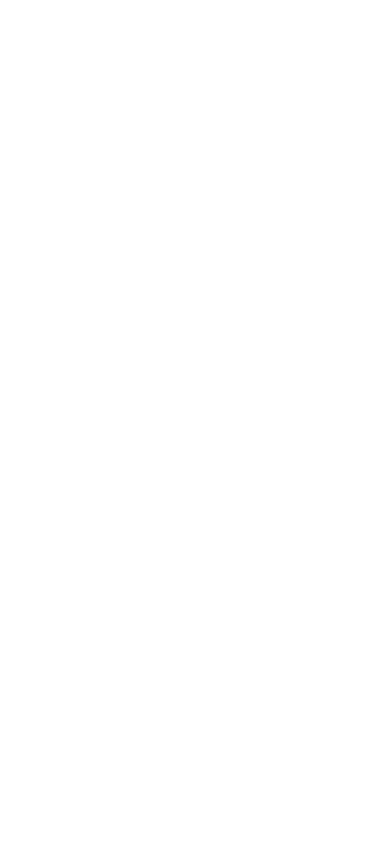
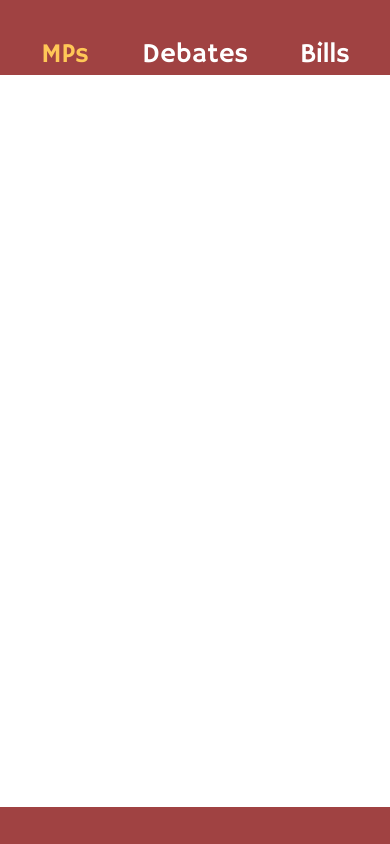
Before and after one commit to BC-Open-Legislature/Legislature-Site, a React Native app: screen / in a window 390 px wide. Built offline with nearby package versions, Linux system fonts and the light colour scheme.

Commit message:
Added Top And Bottom Bars
Added the top and bottom navigation bars without function.

```diff
--- a/App.tsx
+++ b/App.tsx
@@ -1,20 +1,50 @@
 import { StatusBar } from 'expo-status-bar';
 import React from 'react';
-import { StyleSheet, Text, View } from 'react-native';
+import { StyleSheet, View, ActivityIndicator } from 'react-native';
+import { Colours } from './app/style';
+import TopBar from './app/components/TopBar';
+import BottomBar from './app/components/BottomBar'
+import * as Font from 'expo-font';
 
-export default function App() {
-  return (
-    <View style={styles.container}>
-      <StatusBar style="auto" />
-    </View>
-  );
+export default class App extends React.Component {
+
+  state = {
+    isReady: false
+  }
+
+  componentDidMount = async() => {
+    await Font.loadAsync({
+      'HammersmithOne': require('./assets/fonts/HammersmithOne-Regular.ttf')
+    })
+
+    this.setState({ isReady:true })
+  }
+
+  render() {
+    if (this.state.isReady) {
+      return (
+        // TODO: Navigate To The MP Screen
+        <View style={styles.container}>
+          <StatusBar style="auto" />
+          <TopBar selected={'MPs'} ></TopBar>
+          <BottomBar></BottomBar>
+        </View>
+      );
+    } else {
+      return (
+        <View style={styles.container}>
+          <StatusBar style="auto" />
+          <ActivityIndicator></ActivityIndicator>
+        </View>
+      );
+    }
+  }
 }
 
 const styles = StyleSheet.create({
   container: {
-    flex: 1,
-    backgroundColor: '#fff',
-    alignItems: 'center',
-    justifyContent: 'center',
+    backgroundColor: Colours.Secondary[100],
+    height: '100%',
+    width: '100%'
   },
 });
--- /dev/null
+++ b/app/components/BottomBar/BottomBar.tsx
@@ -0,0 +1,18 @@
+import React from "react";
+import { StyleSheet, View } from "react-native";
+import { Colours } from '../../style'
+
+export default function BottomBar(): React.ReactElement {
+  return <View style={styles.bottomBar}></View>;
+}
+
+const styles = StyleSheet.create({
+  bottomBar: {
+    backgroundColor: Colours.Primary[100],
+
+    bottom: '0%',
+    height: 37.5,
+    width: '100%',
+    position: 'absolute',
+  }
+});
--- /dev/null
+++ b/app/components/BottomBar/index.ts
@@ -0,0 +1 @@
+export { default } from "./BottomBar";
--- /dev/null
+++ b/app/components/TopBar/TopBar.tsx
@@ -0,0 +1,65 @@
+import React from "react";
+import { StyleSheet, Text, StyleProp, View } from "react-native";
+import { Colours, Font } from '../../style'
+import StandardText from '../StandardText'
+
+enum SelectableOptions {
+  MPs,
+  Debates,
+  Bills
+}
+
+interface Props {
+  selected: "MPs" | "Debates" | "Bills"
+}
+
+export default function TopBar(props: Props): React.ReactElement {
+  let options = []
+  for (let selectableOption in SelectableOptions) {
+    if (isNaN(Number(selectableOption))) {
+      options.push(<StandardText
+        colour={selectableOption.toLocaleLowerCase() != props.selected.toLocaleLowerCase() ? Colours.Secondary[100] : Colours.Tertiary[100]}
+        fontSize={Font.FontSize.H1}
+        style={styles.topBarButton}
+        key={selectableOption}
+      >{selectableOption}</StandardText>)
+    }
+  }
+
+  return <View style={styles.topBar}>
+    <View style={styles.topBarButtonSpacer}></View>
+    <View style={styles.topBarButtonPanel}>
+      {options}
+    </View>
+  </View>;
+}
+
+const styles = StyleSheet.create({
+  topBar: {
+    backgroundColor: Colours.Primary[100],
+
+    top: '0%',
+    height: 75,
+    width: '100%',
+    position: 'absolute',
+    display: 'flex',
+    flex: 1
+  },
+  topBarButtonSpacer: {
+    flex: 1
+  },
+  topBarButtonPanel: {
+    width: '100%',
+    height: '50%',
+    bottom: '0%',
+    display: 'flex',
+    flexDirection: 'row',
+    alignContent: 'space-around'
+  },
+  topBarButton: {
+    fontSize: Font.FontSize.H1,
+    height: '100%',
+    textAlign: 'center',
+    flex: 1,
+  }
+});
--- /dev/null
+++ b/app/components/TopBar/index.ts
@@ -0,0 +1 @@
+export { default } from "./TopBar";
--- a/app/components/standardText/StandardText.tsx
+++ b/app/components/standardText/StandardText.tsx
@@ -11,6 +11,7 @@
 export default function StandardText(props: Props): React.ReactElement {
   const defaultStyle = {
     color: props.colour,
+    fontFamily: 'HammersmithOne',
     fontSize: props.fontSize
   }
   const customStyle = [props.style, defaultStyle];
--- a/app/style/font/Font.ts
+++ b/app/style/font/Font.ts
@@ -19,4 +19,4 @@
 
 const Font = { FontSize };
 
-export { Font };
+export default Font
--- a/app/style/font/index.ts
+++ b/app/style/font/index.ts
@@ -1,3 +1,3 @@
-import { Font } from "./Font";
+import Font from "./Font";
 
 export { Font };
--- a/package.json
+++ b/package.json
@@ -8,7 +8,10 @@
     "eject": "expo eject"
   },
   "dependencies": {
+    "@expo-google-fonts/inter": "^0.2.0",
     "expo": "~42.0.1",
+    "expo-app-loading": "1.1.2",
+    "expo-font": "~9.2.1",
     "expo-status-bar": "~1.0.4",
     "react": "16.13.1",
     "react-dom": "16.13.1",
```
Also changed, not shown: app/screens/MLA/MLAScreen.tsx (added, +24 -0 lines), app/screens/MLA/index.ts (added), assets/fonts/HammersmithOne-Regular.ttf (added), 1 other file (tests, documents, lock files or other folders).
